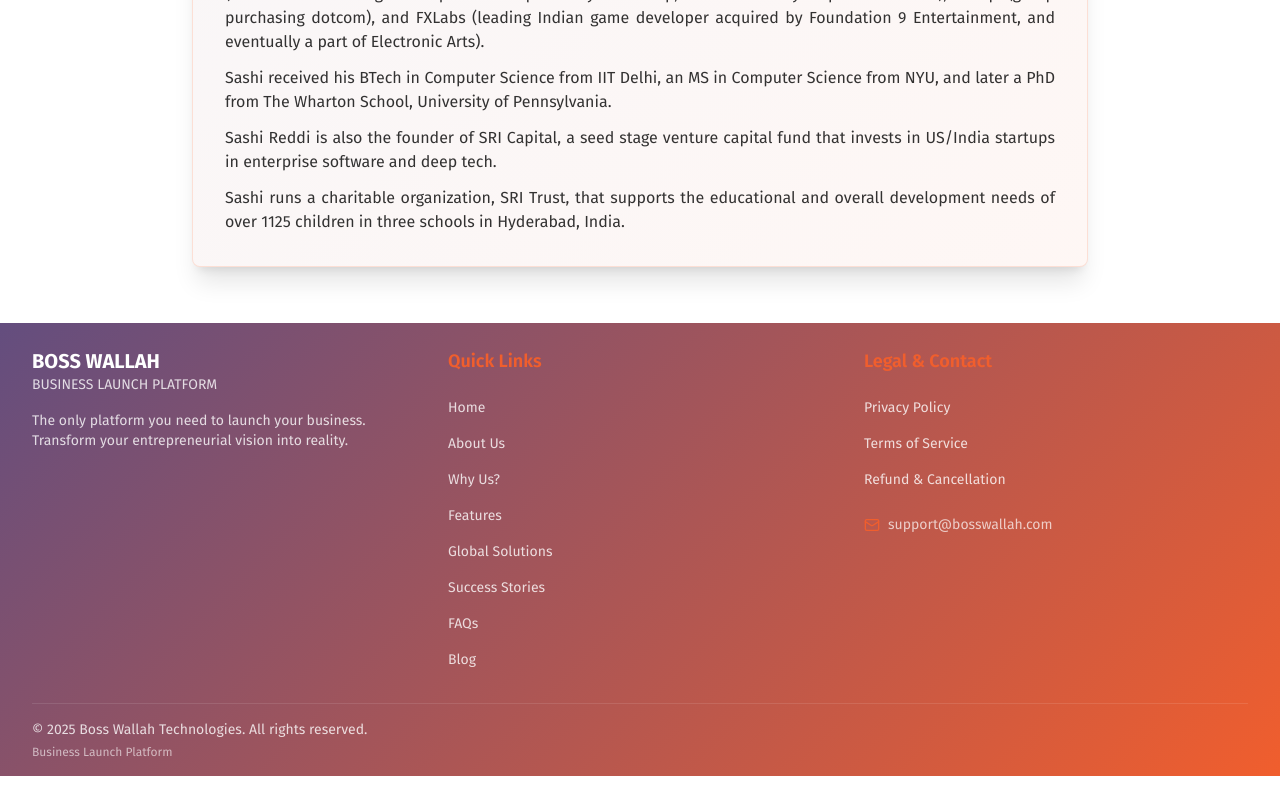
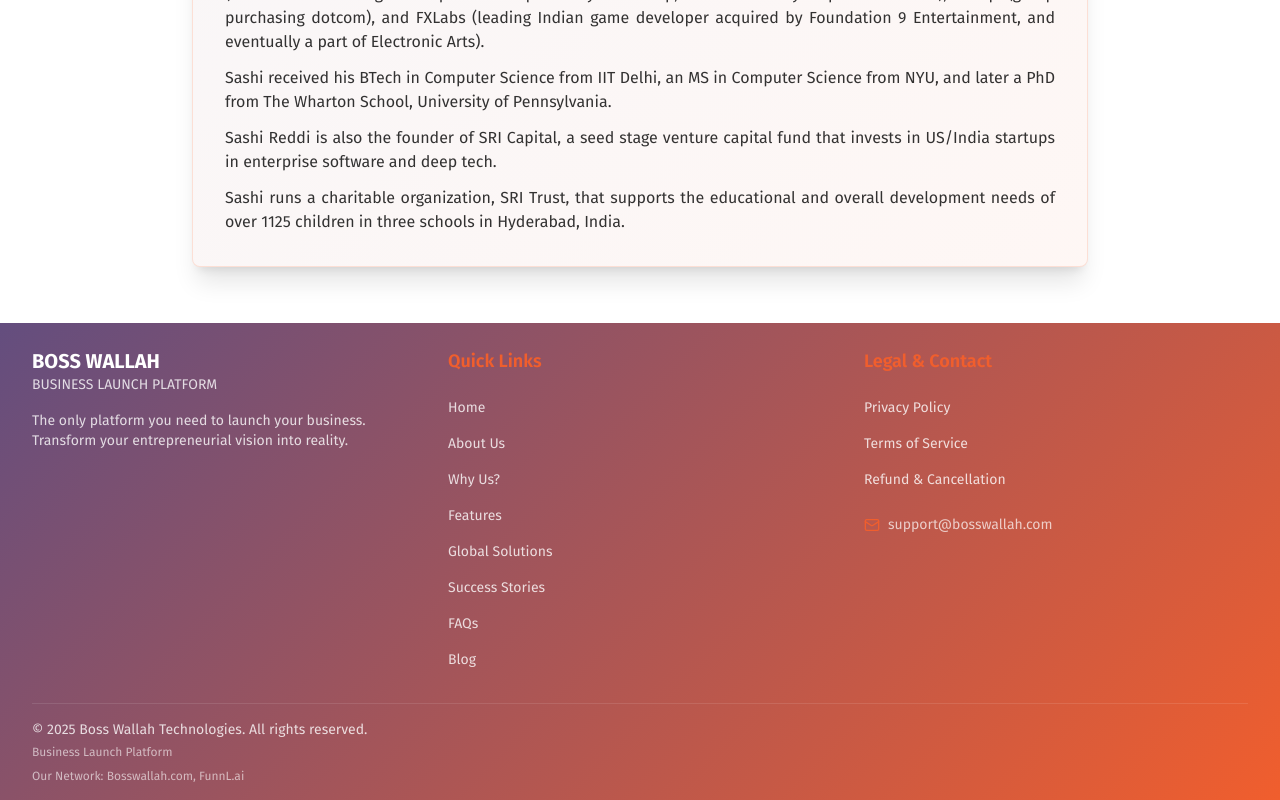
Before and after one commit to externalapps-star/boss-wallah-vision, a React (Vite) app: page /about-us in a window 1280 px wide. Shown: the part 1931-2731 px from the top of the page. Before the commit the page ends 2707 px from the top, so only its background shows below. Built offline with nearby package versions, Linux system fonts and the light colour scheme; the HTML template or start-up script is replaced by a standard one.

Commit message:
Add network links to footer

```diff
--- a/src/components/Footer.tsx
+++ b/src/components/Footer.tsx
@@ -102,6 +102,9 @@ const Footer = () => {
                 © {new Date().getFullYear()} Boss Wallah Technologies. All rights reserved.
               </p>
               <p className="text-[10px] sm:text-xs text-primary-foreground/60 mt-1">Business Launch Platform</p>
+              <p className="text-[10px] sm:text-xs text-primary-foreground/60 mt-2">
+                Our Network: <a href="https://bosswallah.com" className="hover:text-accent transition-colors">Bosswallah.com</a>, <a href="https://funnl.ai" className="hover:text-accent transition-colors">FunnL.ai</a>
+              </p>
             </div>
           </div>
         </div>
```
